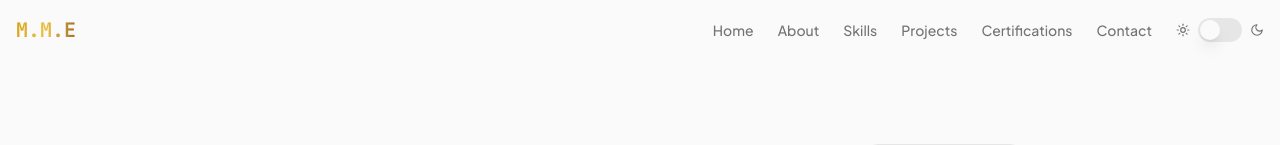
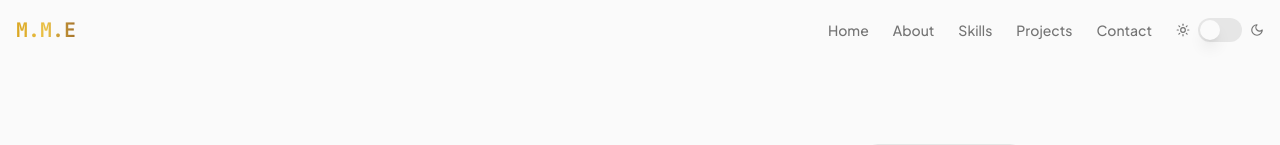
Before and after one commit to mostafaelramady05/Mostafa-Mohamed-Portfolio, a React (Vite) app: page /intake in a window 1280 px wide. Shown: the top 145 px of the page. Built offline with nearby package versions, Linux system fonts and the light colour scheme.

Commit message:
Update Header.tsx

```diff
--- a/src/components/Header.tsx
+++ b/src/components/Header.tsx
@@ -34,8 +34,8 @@ const Header = () => {
     { name: "About", href: "/#about" },
     { name: "Skills", href: "/#skills" },
     { name: "Projects", href: "/#projects" },
-    { name: "Certifications", href: "/#certifications" },
-    { name: "Contact", href: "/#contact" }, // تم التعديل هنا لحل مشكلة الـ 404
+    // { name: "Certifications", href: "/#certifications" }, // 👈 عملنالها كومنت مؤقتاً
+    { name: "Contact", href: "/#contact" },
   ];
 
   const handleNav = (e: React.MouseEvent<HTMLAnchorElement>, href: string) => {
```
